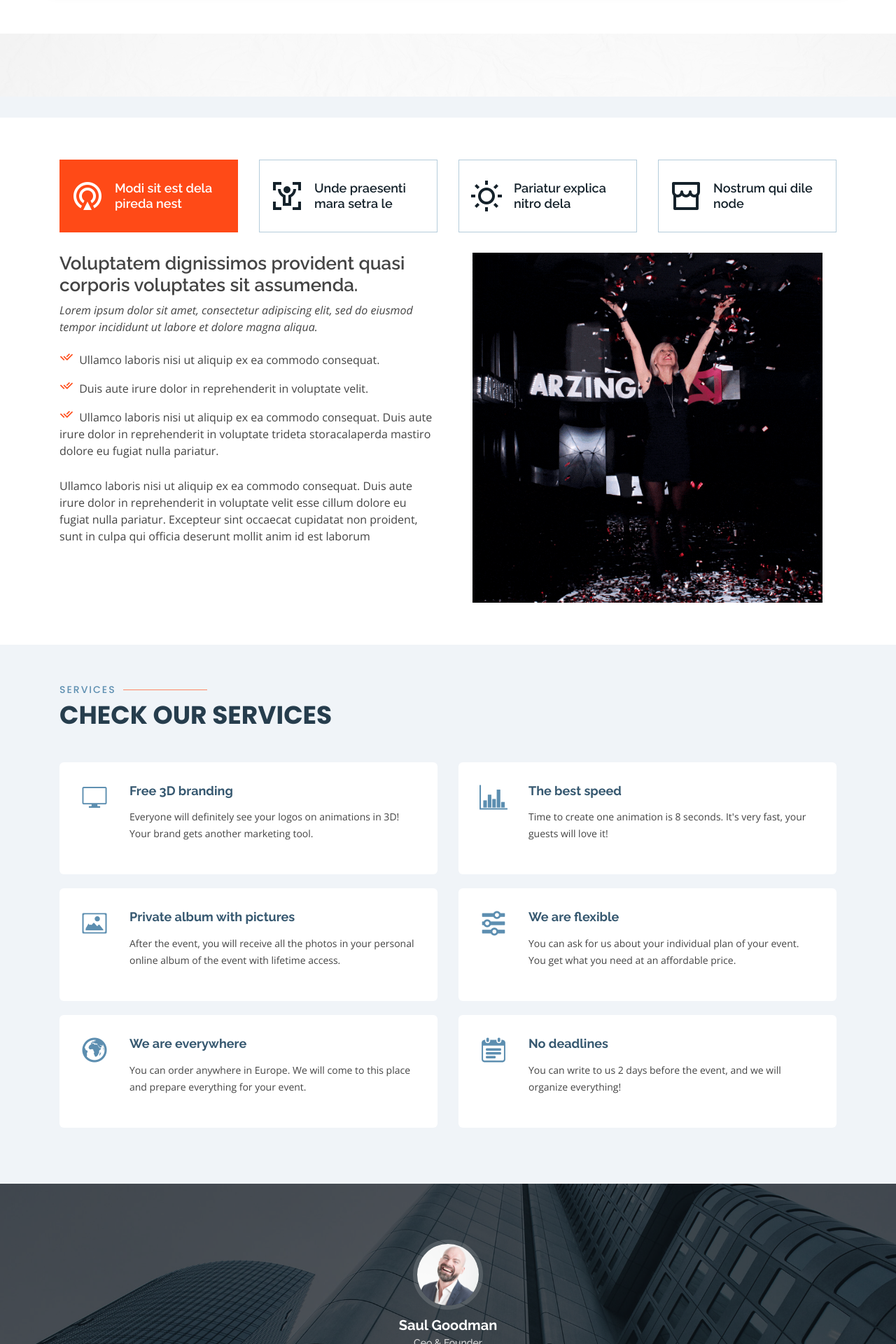
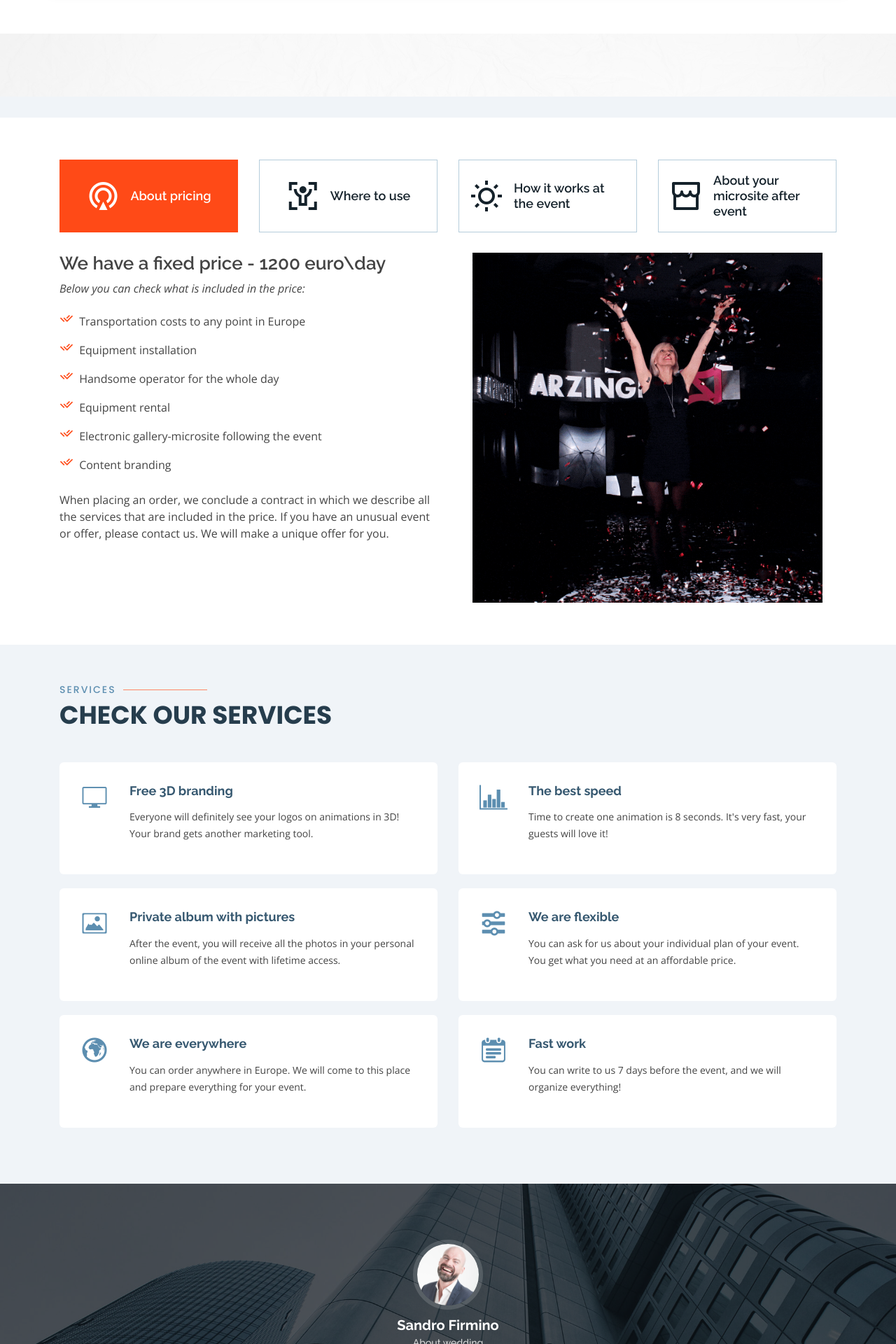
Before and after one commit to MokkoFm/bullettime, a Django app: page / in a window 1280 px wide. Shown: the part 1437-3357 px from the top of the page at 70% size. Run offline with Django 3.2, Linux system fonts and the light colour scheme; data that the repository does not hold is empty; parts of the project's set-up code (start-up, migrations or seed data) failed here and were passed over; some libraries are stand-ins or nearby versions.

Commit message:
add content

```diff
--- a/bullet/templates/index.html
+++ b/bullet/templates/index.html
@@ -196,25 +196,25 @@
           <li class="nav-item col-3">
             <a class="nav-link active show" data-toggle="tab" href="#tab-1">
               <i class="ri-gps-line"></i>
-              <h4 class="d-none d-lg-block">Modi sit est dela pireda nest</h4>
+              <h4 class="d-none d-lg-block">About pricing</h4>
             </a>
           </li>
           <li class="nav-item col-3">
             <a class="nav-link" data-toggle="tab" href="#tab-2">
               <i class="ri-body-scan-line"></i>
-              <h4 class="d-none d-lg-block">Unde praesenti mara setra le</h4>
+              <h4 class="d-none d-lg-block">Where to use</h4>
             </a>
           </li>
           <li class="nav-item col-3">
             <a class="nav-link" data-toggle="tab" href="#tab-3">
               <i class="ri-sun-line"></i>
-              <h4 class="d-none d-lg-block">Pariatur explica nitro dela</h4>
+              <h4 class="d-none d-lg-block">How it works at the event</h4>
             </a>
           </li>
           <li class="nav-item col-3">
             <a class="nav-link" data-toggle="tab" href="#tab-4">
               <i class="ri-store-line"></i>
-              <h4 class="d-none d-lg-block">Nostrum qui dile node</h4>
+              <h4 class="d-none d-lg-block">About your microsite after event</h4>
             </a>
           </li>
         </ul>
@@ -223,20 +223,20 @@
           <div class="tab-pane active show" id="tab-1">
             <div class="row">
               <div class="col-lg-6 order-2 order-lg-1 mt-3 mt-lg-0">
-                <h3>Voluptatem dignissimos provident quasi corporis voluptates sit assumenda.</h3>
+                <h3>We have a fixed price - 1200 euro\day</h3>
                 <p class="font-italic">
-                  Lorem ipsum dolor sit amet, consectetur adipiscing elit, sed do eiusmod tempor incididunt ut labore et dolore
-                  magna aliqua.
+                  Below you can check what is included in the price:
                 </p>
                 <ul>
-                  <li><i class="ri-check-double-line"></i> Ullamco laboris nisi ut aliquip ex ea commodo consequat.</li>
-                  <li><i class="ri-check-double-line"></i> Duis aute irure dolor in reprehenderit in voluptate velit.</li>
-                  <li><i class="ri-check-double-line"></i> Ullamco laboris nisi ut aliquip ex ea commodo consequat. Duis aute irure dolor in reprehenderit in voluptate trideta storacalaperda mastiro dolore eu fugiat nulla pariatur.</li>
+                  <li><i class="ri-check-double-line"></i> Transportation costs to any point in Europe</li>
+                  <li><i class="ri-check-double-line"></i> Equipment installation</li>
+                  <li><i class="ri-check-double-line"></i> Handsome operator for the whole day</li>
+                  <li><i class="ri-check-double-line"></i> Equipment rental</li>
+                  <li><i class="ri-check-double-line"></i> Electronic gallery-microsite following the event</li>
+                  <li><i class="ri-check-double-line"></i> Content branding</li>
                 </ul>
                 <p>
-                  Ullamco laboris nisi ut aliquip ex ea commodo consequat. Duis aute irure dolor in reprehenderit in voluptate
-                  velit esse cillum dolore eu fugiat nulla pariatur. Excepteur sint occaecat cupidatat non proident, sunt in
-                  culpa qui officia deserunt mollit anim id est laborum
+                  When placing an order, we conclude a contract in which we describe all the services that are included in the price. If you have an unusual event or offer, please contact us. We will make a unique offer for you.
                 </p>
               </div>
               <div class="col-lg-6 order-1 order-lg-2 text-center">
@@ -247,22 +247,21 @@
           <div class="tab-pane" id="tab-2">
             <div class="row">
               <div class="col-lg-6 order-2 order-lg-1 mt-3 mt-lg-0">
-                <h3>Neque exercitationem debitis soluta quos debitis quo mollitia officia est</h3>
+                <h3>Suitable events for bullet time use</h3>
                 <p>
-                  Ullamco laboris nisi ut aliquip ex ea commodo consequat. Duis aute irure dolor in reprehenderit in voluptate
-                  velit esse cillum dolore eu fugiat nulla pariatur. Excepteur sint occaecat cupidatat non proident, sunt in
-                  culpa qui officia deserunt mollit anim id est laborum
-                </p>
-                <p class="font-italic">
-                  Lorem ipsum dolor sit amet, consectetur adipiscing elit, sed do eiusmod tempor incididunt ut labore et dolore
-                  magna aliqua.
+                  We have already set up a photo booth for nearly a thousand private and social events. Based on this experience, we have developed ready-made packages for photo booths for different occasions:
                 </p>
                 <ul>
-                  <li><i class="ri-check-double-line"></i> Ullamco laboris nisi ut aliquip ex ea commodo consequat.</li>
-                  <li><i class="ri-check-double-line"></i> Duis aute irure dolor in reprehenderit in voluptate velit.</li>
-                  <li><i class="ri-check-double-line"></i> Provident mollitia neque rerum asperiores dolores quos qui a. Ipsum neque dolor voluptate nisi sed.</li>
-                  <li><i class="ri-check-double-line"></i> Ullamco laboris nisi ut aliquip ex ea commodo consequat. Duis aute irure dolor in reprehenderit in voluptate trideta storacalaperda mastiro dolore eu fugiat nulla pariatur.</li>
+                  <li><i class="ri-check-double-line"></i> Wedding</li>
+                  <li><i class="ri-check-double-line"></i> Party or youth event</li>
+                  <li><i class="ri-check-double-line"></i> Birthday</li>
+                  <li><i class="ri-check-double-line"></i> Event of your company</li>
+                  <li><i class="ri-check-double-line"></i> Concerts</li>
+                  <li><i class="ri-check-double-line"></i> Charity events</li>
                 </ul>
+                <p>
+                  Bullet is suitable for a wide variety of events, both for your personal and marketing events for your business.
+                </p>
               </div>
               <div class="col-lg-6 order-1 order-lg-2 text-center">
                 <img src="{% static 'img/about-us-2.gif' %}" alt="" class="img-fluid">
@@ -272,20 +271,14 @@
           <div class="tab-pane" id="tab-3">
             <div class="row">
               <div class="col-lg-6 order-2 order-lg-1 mt-3 mt-lg-0">
-                <h3>Voluptatibus commodi ut accusamus ea repudiandae ut autem dolor ut assumenda</h3>
-                <p>
-                  Ullamco laboris nisi ut aliquip ex ea commodo consequat. Duis aute irure dolor in reprehenderit in voluptate
-                  velit esse cillum dolore eu fugiat nulla pariatur. Excepteur sint occaecat cupidatat non proident, sunt in
-                  culpa qui officia deserunt mollit anim id est laborum
-                </p>
+                <h3>You can familiarize yourself with the process, how we work during and after the event</h3>
                 <ul>
-                  <li><i class="ri-check-double-line"></i> Ullamco laboris nisi ut aliquip ex ea commodo consequat.</li>
-                  <li><i class="ri-check-double-line"></i> Duis aute irure dolor in reprehenderit in voluptate velit.</li>
-                  <li><i class="ri-check-double-line"></i> Provident mollitia neque rerum asperiores dolores quos qui a. Ipsum neque dolor voluptate nisi sed.</li>
+                  <li><i class="ri-check-double-line"></i> Our assistant supplies and assembles the photo booth, tests and adjusts it to ensure the best photo and video quality. In addition, one of our staff can stay on site for a photo shoot</li>
+                  <li><i class="ri-check-double-line"></i> All content created by our bullettime can be shared with guests directly from the venue via text message, email, Bluetooth, QR code, or uploaded directly to social media</li>
+                  <li><i class="ri-check-double-line"></i> After the event, we will share a link to a gallery where all content is securely stored. We can also create a microsite using your brand and host a gallery there</li>
                 </ul>
                 <p class="font-italic">
-                  Lorem ipsum dolor sit amet, consectetur adipiscing elit, sed do eiusmod tempor incididunt ut labore et dolore
-                  magna aliqua.
+                  Contact us if you have any questions. We will be happy to answer them.
                 </p>
               </div>
               <div class="col-lg-6 order-1 order-lg-2 text-center">
@@ -296,21 +289,18 @@
           <div class="tab-pane" id="tab-4">
             <div class="row">
               <div class="col-lg-6 order-2 order-lg-1 mt-3 mt-lg-0">
-                <h3>Omnis fugiat ea explicabo sunt dolorum asperiores sequi inventore rerum</h3>
+                <h3>After the event, we will share a link to a gallery where all content is securely stored</h3>
                 <p>
-                  Ullamco laboris nisi ut aliquip ex ea commodo consequat. Duis aute irure dolor in reprehenderit in voluptate
-                  velit esse cillum dolore eu fugiat nulla pariatur. Excepteur sint occaecat cupidatat non proident, sunt in
-                  culpa qui officia deserunt mollit anim id est laborum
-                </p>
-                <p class="font-italic">
-                  Lorem ipsum dolor sit amet, consectetur adipiscing elit, sed do eiusmod tempor incididunt ut labore et dolore
-                  magna aliqua.
+                  We can also create a microsite using your brand and host a gallery there or integrate it into Facebook, your site.
                 </p>
                 <ul>
-                  <li><i class="ri-check-double-line"></i> Ullamco laboris nisi ut aliquip ex ea commodo consequat.</li>
-                  <li><i class="ri-check-double-line"></i> Duis aute irure dolor in reprehenderit in voluptate velit.</li>
-                  <li><i class="ri-check-double-line"></i> Ullamco laboris nisi ut aliquip ex ea commodo consequat. Duis aute irure dolor in reprehenderit in voluptate trideta storacalaperda mastiro dolore eu fugiat nulla pariatur.</li>
+                  <li><i class="ri-check-double-line"></i> You get lifetime access to your content</li>
+                  <li><i class="ri-check-double-line"></i> We respect your confidentiality, we keep your data safe</li>
+                  <li><i class="ri-check-double-line"></i> You can share content from your microsite with your friends</li>
                 </ul>
+                <p>
+                  We are constantly improving our service where we store your photos. Over time, you will receive more and more opportunities.
+                </p>
               </div>
               <div class="col-lg-6 order-1 order-lg-2 text-center">
                 <img src="{% static 'img/about-us-4.gif' %}" alt="" class="img-fluid" style="width: 500px;">
@@ -370,8 +360,8 @@
           <div class="col-md-6 mt-4 mt-md-0">
             <div class="icon-box">
               <i class="icofont-tasks-alt"></i>
-              <h4><a href="#">No deadlines</a></h4>
-              <p>You can write to us 2 days before the event, and we will organize everything!</p>
+              <h4><a href="#">Fast work</a></h4>
+              <p>You can write to us 7 days before the event, and we will organize everything!</p>
             </div>
           </div>
         </div>
@@ -387,11 +377,11 @@
 
           <div class="testimonial-item">
             <img src="{% static 'img/testimonials/testimonials-1.jpg' %}" class="testimonial-img" alt="">
-            <h3>Saul Goodman</h3>
-            <h4>Ceo &amp; Founder</h4>
+            <h3>Sandro Firmino</h3>
+            <h4>About wedding</h4>
             <p>
               <i class="bx bxs-quote-alt-left quote-icon-left"></i>
-              Proin iaculis purus consequat sem cure digni ssim donec porttitora entum suscipit rhoncus. Accusantium quam, ultricies eget id, aliquam eget nibh et. Maecen aliquam, risus at semper.
+              The cameras are super great, I liked everything very much! At the same time, it turned out to agree on everything online through the site. Thanks!
               <i class="bx bxs-quote-alt-right quote-icon-right"></i>
             </p>
           </div>
@@ -399,21 +389,21 @@
           <div class="testimonial-item">
             <img src="{% static 'img/testimonials/testimonials-2.jpg' %}" class="testimonial-img" alt="">
             <h3>Sara Wilsson</h3>
-            <h4>Designer</h4>
+            <h4>About business event</h4>
             <p>
               <i class="bx bxs-quote-alt-left quote-icon-left"></i>
-              Export tempor illum tamen malis malis eram quae irure esse labore quem cillum quid cillum eram malis quorum velit fore eram velit sunt aliqua noster fugiat irure amet legam anim culpa.
+              We want to thank the Bullet Time team for organizing a vibrant location during our event. Our guests were delighted. I want to thank you for branding your content. Great tool!
               <i class="bx bxs-quote-alt-right quote-icon-right"></i>
             </p>
           </div>
 
           <div class="testimonial-item">
             <img src="{% static 'img/testimonials/testimonials-3.jpg' %}" class="testimonial-img" alt="">
-            <h3>Jena Karlis</h3>
-            <h4>Store Owner</h4>
+            <h3>Jena Strandberg</h3>
+            <h4>About birthday</h4>
             <p>
               <i class="bx bxs-quote-alt-left quote-icon-left"></i>
-              Enim nisi quem export duis labore cillum quae magna enim sint quorum nulla quem veniam duis minim tempor labore quem eram duis noster aute amet eram fore quis sint minim.
+              Thanks for making my birthday even more interesting! After the event, my friends asked for your phone number to order your service again.
               <i class="bx bxs-quote-alt-right quote-icon-right"></i>
             </p>
           </div>
@@ -421,10 +411,10 @@
           <div class="testimonial-item">
             <img src="{% static 'img/testimonials/testimonials-4.jpg' %}" class="testimonial-img" alt="">
             <h3>Matt Brandon</h3>
-            <h4>Freelancer</h4>
+            <h4>About conference</h4>
             <p>
               <i class="bx bxs-quote-alt-left quote-icon-left"></i>
-              Fugiat enim eram quae cillum dolore dolor amet nulla culpa multos export minim fugiat minim velit minim dolor enim duis veniam ipsum anim magna sunt elit fore quem dolore labore illum veniam.
+              We held a large conference with various activities for our guests. Bullet Time was popular!
               <i class="bx bxs-quote-alt-right quote-icon-right"></i>
             </p>
           </div>
@@ -432,10 +422,10 @@
           <div class="testimonial-item">
             <img src="{% static 'img/testimonials/testimonials-5.jpg' %}" class="testimonial-img" alt="">
             <h3>John Larson</h3>
-            <h4>Entrepreneur</h4>
+            <h4>About wedding</h4>
             <p>
               <i class="bx bxs-quote-alt-left quote-icon-left"></i>
-              Quis quorum aliqua sint quem legam fore sunt eram irure aliqua veniam tempor noster veniam enim culpa labore duis sunt culpa nulla illum cillum fugiat legam esse veniam culpa fore nisi cillum quid.
+              My wife and I chose Bullet Time for our wedding. We are glad that our guests were interested. We now have hundreds of post-event photos that we love to watch again.
               <i class="bx bxs-quote-alt-right quote-icon-right"></i>
             </p>
           </div>
```
Also changed, not shown: other parts of bullet/templates/index.html (+15 -20 lines), static/img/team/team-1.jpg, static/img/team/team-2.jpg, static/img/team/team-3.jpg.
